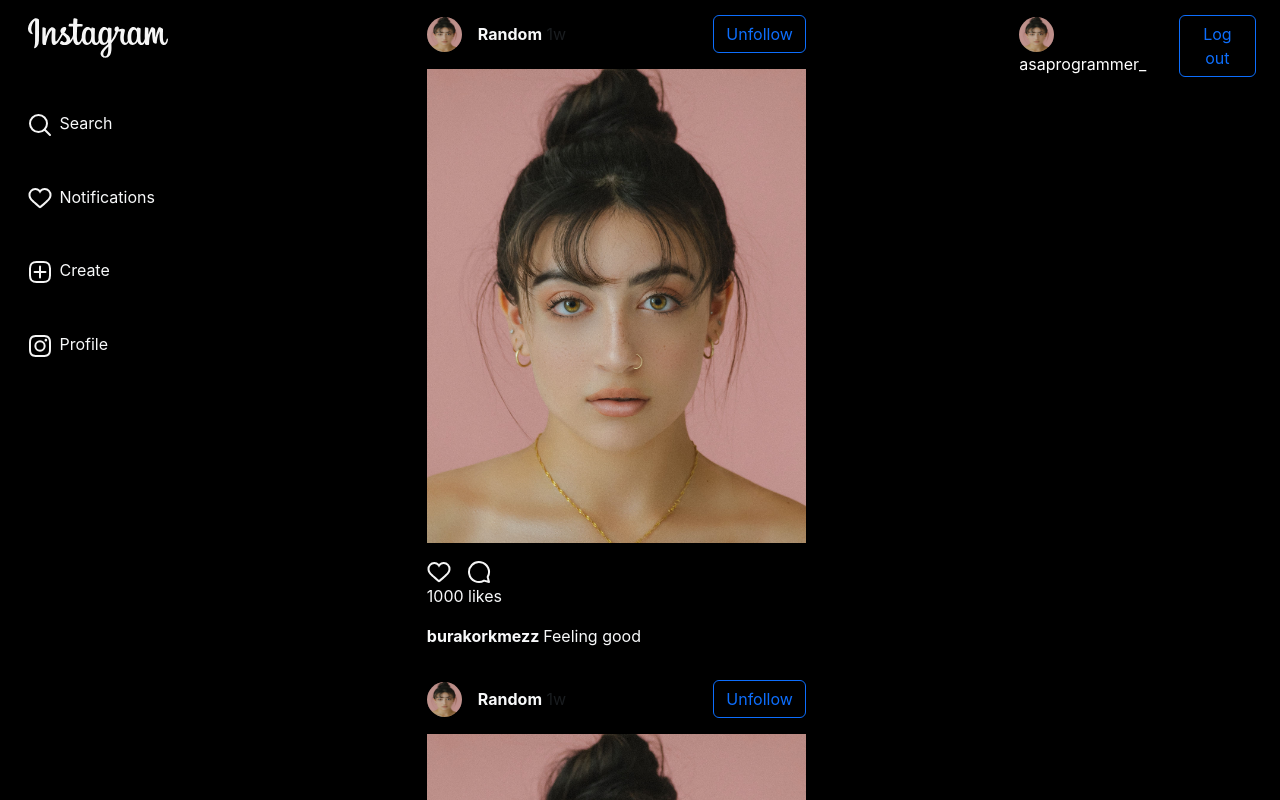
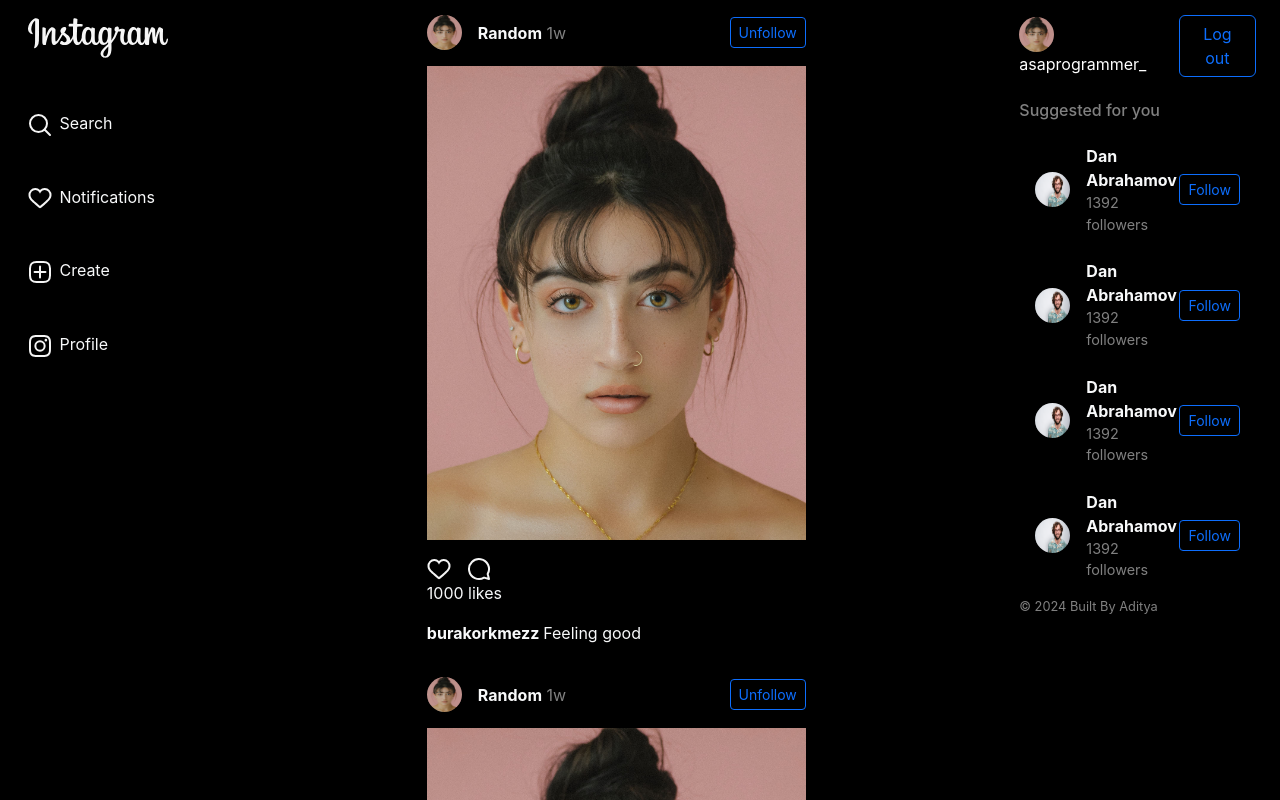
Before and after one commit to aditya-ramesh-mysore/instagram-clone, a React (Create React App) app: page / in a window 1280 px wide. Shown: the top 800 px of the page. Built offline with nearby package versions, Linux system fonts and the light colour scheme.

Commit message:
Profile page done

```diff
--- a/package.json
+++ b/package.json
@@ -3,6 +3,10 @@
   "version": "0.1.0",
   "private": true,
   "dependencies": {
+    "@emotion/react": "^11.13.3",
+    "@emotion/styled": "^11.13.0",
+    "@mui/icons-material": "^6.1.3",
+    "@mui/material": "^6.1.3",
     "@testing-library/jest-dom": "^5.17.0",
     "@testing-library/react": "^13.4.0",
     "@testing-library/user-event": "^13.5.0",
--- a/src/App.js
+++ b/src/App.js
@@ -6,6 +6,7 @@ import { BrowserRouter, Routes, Route, Navigate } from 'react-router-dom';
 import HomePage from './pages/HomePage/HomePage';
 import AuthPage from './pages/AuthPage';
 import PageLayout from './layouts/PageLayout';
+import ProfilePage from './pages/ProfilePage/ProfilePage';
 
 function App() {
     return (
@@ -14,6 +15,7 @@ function App() {
                 <Routes>
                     <Route path="/" element={<HomePage />} />
                     <Route path="/auth" element={<AuthPage/>} />
+                    <Route path="/profile" element={<ProfilePage/>} />
                     <Route path='*' element={<Navigate to="/"/>} />
                 </Routes>
             </PageLayout>
--- a/src/components/Feed/FeedCommentForm.js
+++ b/src/components/Feed/FeedCommentForm.js
@@ -15,7 +15,7 @@ export default function FeedCommentForm() {
                 backgroundColor: 'black',
                 padding: '10px'
             }}/>
-            <Button variant="outline-primary">Post</Button>
+            <Button variant="outline-primary" size='sm'>Post</Button>
         </Form>
     );
 }
--- a/src/components/Feed/FeedPostHeader.js
+++ b/src/components/Feed/FeedPostHeader.js
@@ -16,9 +16,9 @@ export default function FeedPostHeader({username, avatar}) {
           />
 
         <div className="text-light">
-          <strong>{username}</strong> <span className="text-muted">1w</span>
+          <strong>{username}</strong> <span style={{color: "grey"}}>1w</span>
         </div>
-        <Button variant="outline-primary" className="ms-auto text-primary">
+        <Button variant="outline-primary" className="ms-auto text-primary" size='sm'>
           Unfollow
         </Button>
       </div>
--- /dev/null
+++ b/src/components/Profile/Profile.css
@@ -0,0 +1,23 @@
+.post-item {
+    position: relative;
+    cursor: pointer;
+  }
+  .post-hover-overlay {
+    position: absolute;
+    top: 0;
+    left: 0;
+    right: 0;
+    bottom: 0;
+    background-color: rgba(0, 0, 0, 0.5);
+    opacity: 0;
+    transition: opacity 0.3s ease;
+    display: flex;
+    align-items: center;
+    justify-content: center;
+  }
+  .post-item:hover .post-hover-overlay {
+    opacity: 1;
+  }
+  .post-hover-overlay i {
+    font-size: 1.5rem;
+  }
--- /dev/null
+++ b/src/components/Profile/ProfilePageHeader.js
@@ -0,0 +1,40 @@
+import React from 'react';
+import { Button, Col, Image, Row, Stack } from 'react-bootstrap';
+
+export default function ProfilePageHeader() {
+  return (
+    <>
+        <div className="d-flex align-items-center mb-4" style={{margin: "70px"}}>
+            <Image
+              src="/images/img1.png"
+              roundedCircle
+              alt="Profile Avatar"
+              className="me-3"
+              style={{ width: '100px', height: '90px' }}
+            />
+            <div>
+              <Row>
+                <Col>
+                  <h4 className="text-light">asaprogrammer_</h4>
+                </Col>
+                <Col>
+                  <Button size='sm' variant="outline-light" className="me-3">Edit Profile</Button>
+                </Col>
+              </Row>
+
+              <Row>
+                <Stack direction='horizontal' gap={3}>
+                  <span style={{color: "grey"}}>4 Posts</span>
+                  <span style={{color: "grey"}}>149 Followers</span>
+                  <span style={{color: "grey"}}>168 Following</span>
+                </Stack>
+
+              </Row>
+
+              <p style={{color: "grey"}}>Aditya</p>
+              <p className="text-light">Tutorials that are meant to level up your skills as a programmer.</p>
+            </div>
+        </div>
+    </>
+  );
+}
--- /dev/null
+++ b/src/components/Profile/ProfileTabs.js
@@ -0,0 +1,42 @@
+import React from 'react';
+import { Col, Image, Row, Tab, Tabs } from 'react-bootstrap';
+import "./Profile.css"
+import FavoriteIcon from '@mui/icons-material/Favorite';
+import ChatBubbleRoundedIcon from '@mui/icons-material/ChatBubbleRounded';
+
+
+export default function ProfileTabs() {
+  const data = [
+     "/images/img1.png",
+     "/images/img2.png",
+     "/images/img3.png",
+     "/images/img4.png"
+  ]
+  return (
+    <>
+      <Tabs defaultActiveKey="posts" id="profile-tabs" className="mb-3">
+        <Tab eventKey="posts" title="Posts">
+          <div className="d-flex flex-wrap">
+            {data.map((img, index) => (
+                <div key={index} className="post-item p-2" style={{ width: '33.33%', aspectRatio: '1/1', overflow: 'hidden' }}>
+                  <Image src={img} alt="Post 1" fluid style={{ objectFit: 'cover', width: '100%', height: '100%' }} />
+                  <div className="post-hover-overlay d-flex align-items-center justify-content-center">
+                    <div className="text-center text-light">
+                      <FavoriteIcon fontSize='small'/>7
+                      <ChatBubbleRoundedIcon fontSize='small' style={{marginLeft: "10px"}}/>7
+                    </div>
+                  </div>
+                </div>
+              ))}
+          </div>
+        </Tab>
+        <Tab eventKey="saved" title="Saved">
+          <p style={{color: "grey"}}>No saved posts yet.</p>
+        </Tab>
+        <Tab eventKey="likes" title="Likes">
+          <p style={{color: "grey"}}>No liked posts yet.</p>
+        </Tab>
+      </Tabs>
+    </>
+  );
+}
--- /dev/null
+++ b/src/components/SuggestedUsers/Suggestion.js
@@ -0,0 +1,34 @@
+import React from 'react';
+import { Button, Image, ListGroup } from 'react-bootstrap';
+
+export default function Suggestion() {
+    return ( <>
+    <ListGroup.Item
+        action
+        className="text-light border-0 d-flex align-items-center justify-content-between mb-2"
+        style={{backgroundColor: "black"}}>
+        <div className="d-flex align-items-center">
+            <Image
+                src="/images/img2.png"
+                roundedCircle
+                alt="User Avatar"
+                className="me-3"
+                style={{
+                width: '35px',
+                height: '35px'
+            }}/>
+            <div>
+                <strong>Dan Abrahamov</strong>
+                <div
+                    style={{
+                    fontSize: '0.9em',
+                    color: "grey"
+                }}>1392 followers</div>
+            </div>
+        </div>
+        <Button variant="outline-primary" size='sm' className="text-primary">
+            Follow
+        </Button>
+    </ListGroup.Item> </>
+  );
+}
--- /dev/null
+++ b/src/components/SuggestedUsers/Suggestions.js
@@ -0,0 +1,20 @@
+import React from 'react';
+import ProfileHeader from './ProfileHeader';
+import { ListGroup } from 'react-bootstrap';
+import Suggestion from './Suggestion';
+
+export default function Suggestions() {
+    return (
+    <>
+        <ProfileHeader/>
+        <h6 className="mb-3" style={{color: "grey"}}>Suggested for you</h6>
+        <ListGroup>
+            <Suggestion />
+            <Suggestion />
+            <Suggestion />
+            <Suggestion />
+        </ListGroup>
+        <p style={{ color:"grey", fontSize: '0.8em' }}>© 2024 Built By Aditya</p>
+    </>
+  );
+}
--- a/src/pages/HomePage/HomePage.js
+++ b/src/pages/HomePage/HomePage.js
@@ -2,7 +2,8 @@ import React from 'react';
 import PageLayout from '../../layouts/PageLayout';
 import { Col, Container, Row } from 'react-bootstrap';
 import FeedPosts from '../../components/Feed/FeedPosts';
-import ProfileHeader from '../../components/ProfileHeader.js/ProfileHeader';
+import ProfileHeader from '../../components/SuggestedUsers/ProfileHeader';
+import Suggestions from '../../components/SuggestedUsers/Suggestions';
 
 
 export default function HomePage() {
@@ -13,7 +14,7 @@ export default function HomePage() {
           <FeedPosts />
         </Col>
         <Col sm={{span: 3}} style={{marginTop: "15px"}}>
-          <ProfileHeader />
+          <Suggestions />
         </Col>
       </Row>
     </Container>
--- /dev/null
+++ b/src/pages/ProfilePage/ProfilePage.js
@@ -0,0 +1,25 @@
+import React from 'react';
+import ProfilePageHeader from '../../components/Profile/ProfilePageHeader';
+import { Col, Container, Row } from 'react-bootstrap';
+import ProfileTabs from '../../components/Profile/ProfileTabs';
+
+export default function ProfilePage() {
+  return (
+    <div style={{ minHeight: '100vh', backgroundColor: "black" }}>
+        <Container >
+            <Row >
+                <Col sm={{offset: 2, span: 6}}>
+                    <ProfilePageHeader />
+                </Col>
+            </Row>
+            <Row>
+                <Col sm={{offset: 1, span: 9}}>
+                    <ProfileTabs />
+                </Col>
+            </Row>
+
+        </Container>
+    </div>
+
+  );
+}
```
Also changed, not shown: src/components/SuggestedUsers/ProfileHeader.js (renamed from src/components/ProfileHeader.js/ProfileHeader.js), 1 other file (tests, documents, lock files or other folders).
